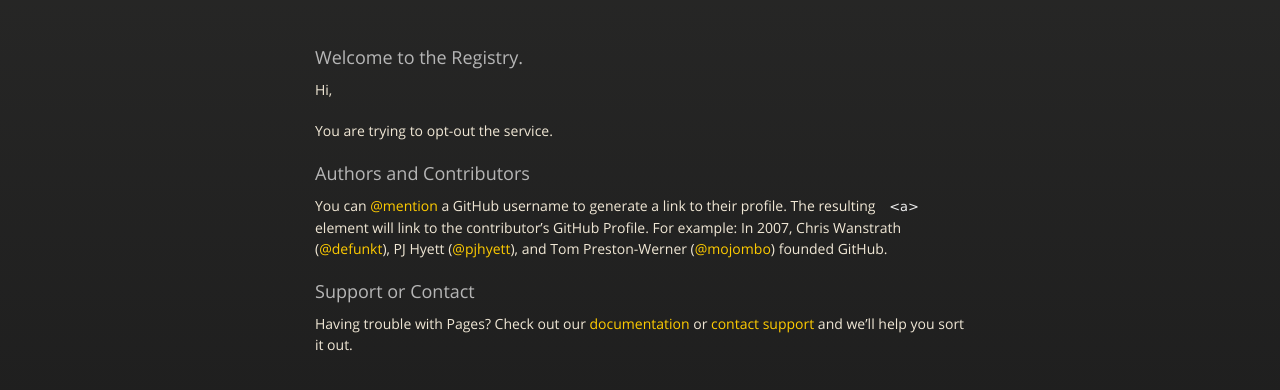
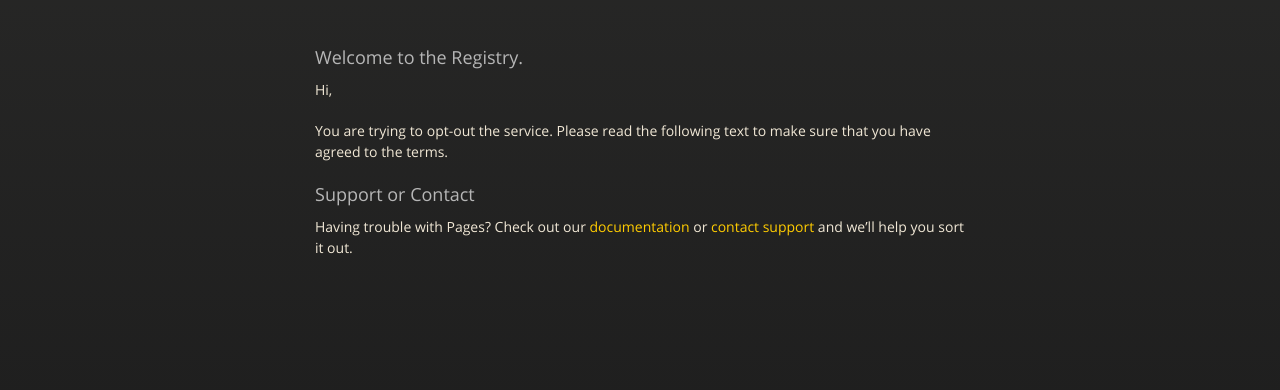
Before and after one commit to aerinszhang/registry.github.io, a plain HTML site: page index.html in a window 1280 px wide. Shown: the part 226-616 px from the top of the page. Drawn offline with nearby package versions, Linux system fonts and the light colour scheme.

```diff
--- a/index.html
+++ b/index.html
@@ -43,12 +43,7 @@
 
 <p>Hi, </p>
 
-<p>You are trying to opt-out the service. </p>
-
-<h3>
-<a id="authors-and-contributors" class="anchor" href="#authors-and-contributors" aria-hidden="true"><span aria-hidden="true" class="octicon octicon-link"></span></a>Authors and Contributors</h3>
-
-<p>You can <a href="https://help.github.com/articles/basic-writing-and-formatting-syntax/#mentioning-users-and-teams" class="user-mention">@mention</a> a GitHub username to generate a link to their profile. The resulting <code>&lt;a&gt;</code> element will link to the contributor’s GitHub Profile. For example: In 2007, Chris Wanstrath (<a href="https://github.com/defunkt" class="user-mention">@defunkt</a>), PJ Hyett (<a href="https://github.com/pjhyett" class="user-mention">@pjhyett</a>), and Tom Preston-Werner (<a href="https://github.com/mojombo" class="user-mention">@mojombo</a>) founded GitHub.</p>
+<p>You are trying to opt-out the service. Please read the following text to make sure that you have agreed to the terms.</p>
 
 <h3>
 <a id="support-or-contact" class="anchor" href="#support-or-contact" aria-hidden="true"><span aria-hidden="true" class="octicon octicon-link"></span></a>Support or Contact</h3>
--- a/params.json
+++ b/params.json
@@ -1,7 +1,7 @@
 {
   "name": "Registry",
   "tagline": "Opting-out of the service",
-  "body": "### Welcome to the Registry.\r\nHi, \r\n\r\nYou are trying to opt-out the service. \r\n\r\n### Authors and Contributors\r\nYou can @mention a GitHub username to generate a link to their profile. The resulting `<a>` element will link to the contributor’s GitHub Profile. For example: In 2007, Chris Wanstrath (@defunkt), PJ Hyett (@pjhyett), and Tom Preston-Werner (@mojombo) founded GitHub.\r\n\r\n### Support or Contact\r\nHaving trouble with Pages? Check out our [documentation](https://help.github.com/pages) or [contact support](https://github.com/contact) and we’ll help you sort it out.\r\n",
+  "body": "### Welcome to the Registry.\r\nHi, \r\n\r\nYou are trying to opt-out the service. Please read the following text to make sure that you have agreed to the terms.\r\n\r\n### Support or Contact\r\nHaving trouble with Pages? Check out our [documentation](https://help.github.com/pages) or [contact support](https://github.com/contact) and we’ll help you sort it out.\r\n",
   "google": "",
   "note": "Don't delete this file! It's used internally to help with page regeneration."
 }
```
